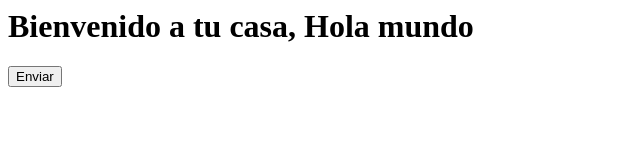
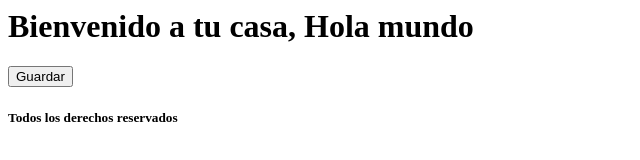
Before and after one commit to Davfre3/mi-primer-proyecto-html-git, a plain HTML site: page index.html in a window 1280 px wide. Shown: the whole page, without its empty margins (0-640 px from the left). Drawn offline with Linux system fonts and the light colour scheme.

Commit message:
Cambio del nombre del boton y derechos resservados.

```diff
--- a/index.html
+++ b/index.html
@@ -7,14 +7,14 @@
     <h1>Bienvenido a tu casa, Hola mundo</h1>
 
     <button>
-        Enviar
+        Guardar
     </button>
 
 </body>
 
 
 <footer>
-
+    <h5>Todos los derechos reservados</h5>
 </footer>
 
 
```
